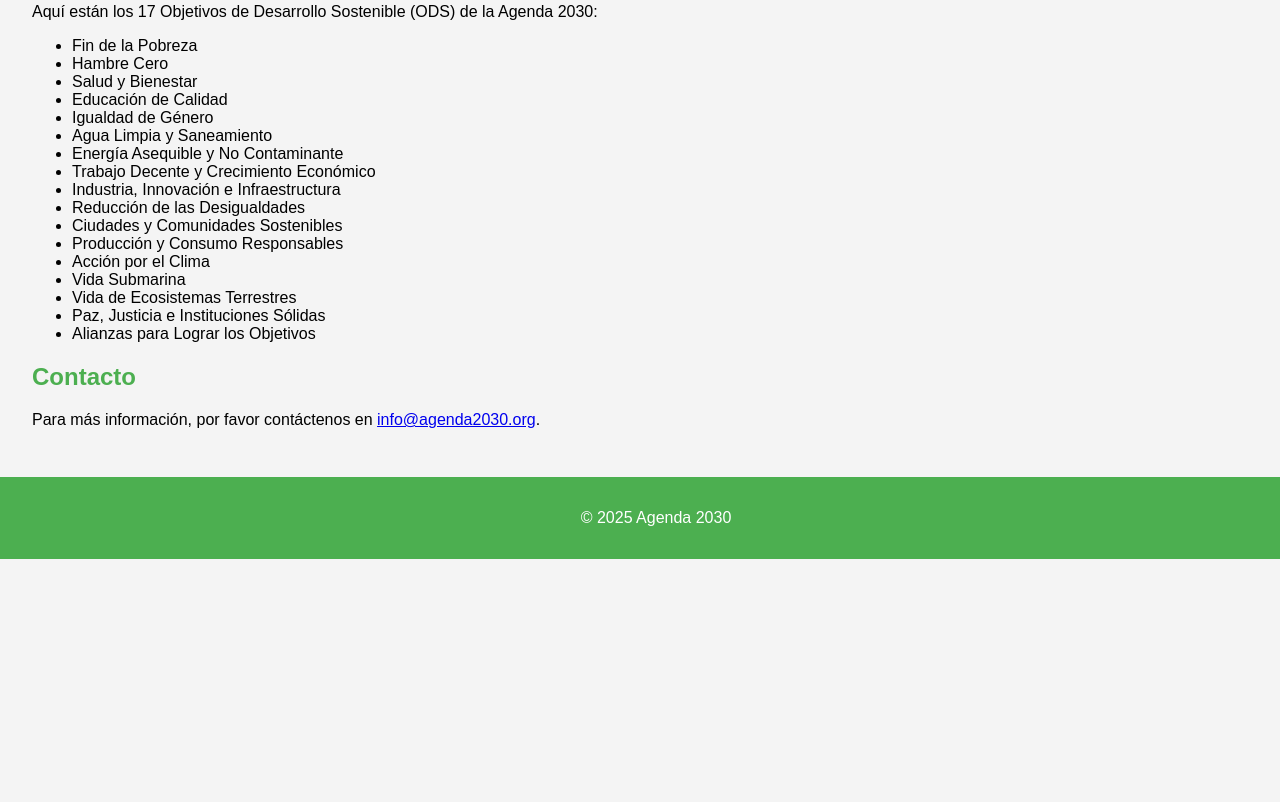
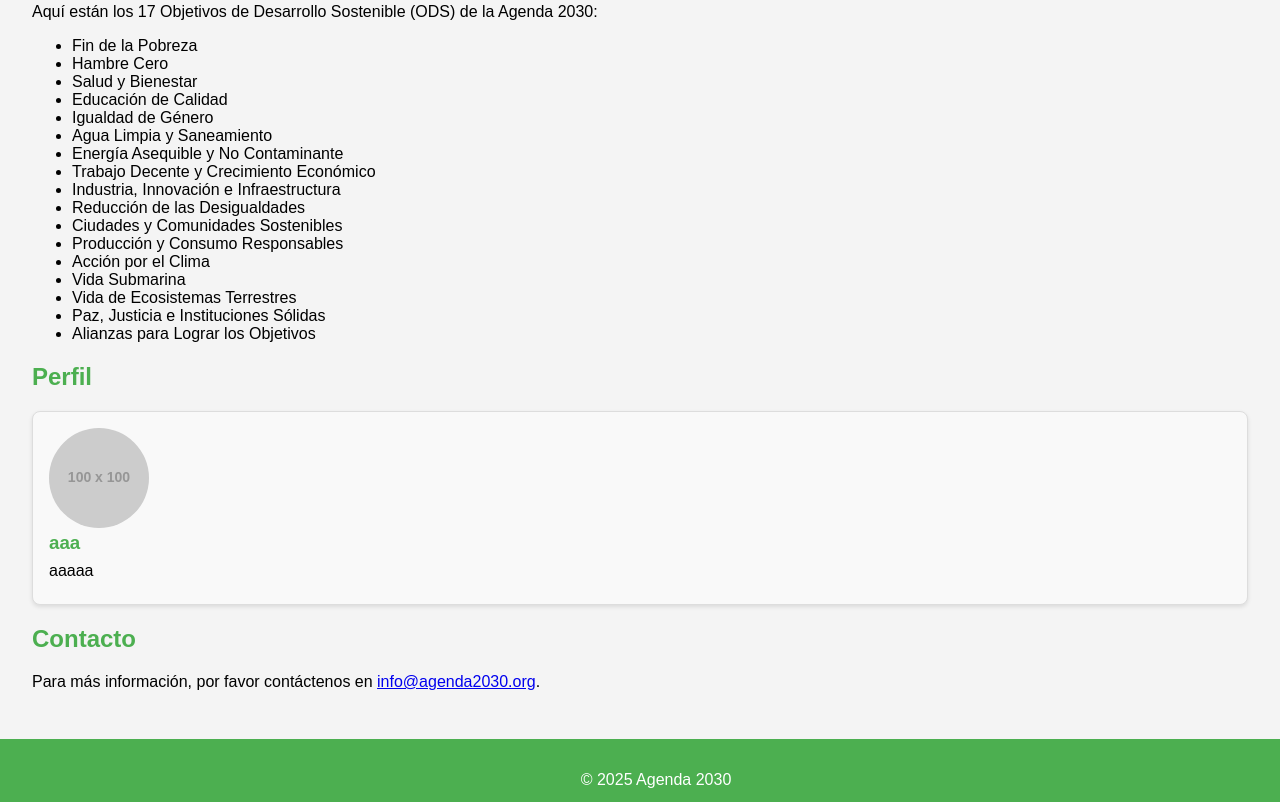
Before and after one commit to Heylo03/heylo03.github.io, a website: page my-website/index.html in a window 1280 px wide. Shown: the part 413-1215 px from the top of the page. Before the commit the page ends 972 px from the top, so only its background shows below. Drawn offline with Linux system fonts and the light colour scheme; placeholder pictures from the web are drawn by us.

Commit message:
carpetas

```diff
--- a/my-website/src/index.html
+++ b/my-website/index.html
@@ -5,6 +5,28 @@
     <meta name="viewport" content="width=device-width, initial-scale=1.0">
     <title>Agenda 2030</title>
     <link rel="stylesheet" href="styles/style.css">
+    <style>
+        .card {
+            background-color: #f9f9f9;
+            border: 1px solid #ddd;
+            border-radius: 8px;
+            padding: 16px;
+            margin: 16px 0;
+            box-shadow: 0 2px 4px rgba(0, 0, 0, 0.1);
+        }
+        .card img {
+            border-radius: 50%;
+            width: 100px;
+            height: 100px;
+        }
+        .card h3 {
+            margin: 0;
+            color: #4CAF50;
+        }
+        .card p {
+            margin: 8px 0;
+        }
+    </style>
 </head>
 <body>
     <header style="background-color: #4CAF50; color: white; padding: 1em;">
@@ -50,6 +72,14 @@
                 <li>Alianzas para Lograr los Objetivos</li>
             </ul>
         </section>
+        <section id="perfil">
+            <h2 style="color: #4CAF50;">Perfil</h2>
+            <div class="card">
+                <img src="https://via.placeholder.com/100" alt="Pedro Sánchez">
+                <h3>aaa</h3>
+                <p>aaaaa</p>
+            </div>
+        </section>
         <section id="contacto">
             <h2 style="color: #4CAF50;">Contacto</h2>
             <p>Para más información, por favor contáctenos en <a href="mailto:info@agenda2030.org">info@agenda2030.org</a>.</p>
```
Also changed, not shown: my-website/scripts/app.js (renamed from my-website/src/scripts/app.js), my-website/styles/style.css (renamed from my-website/src/styles/style.css).
